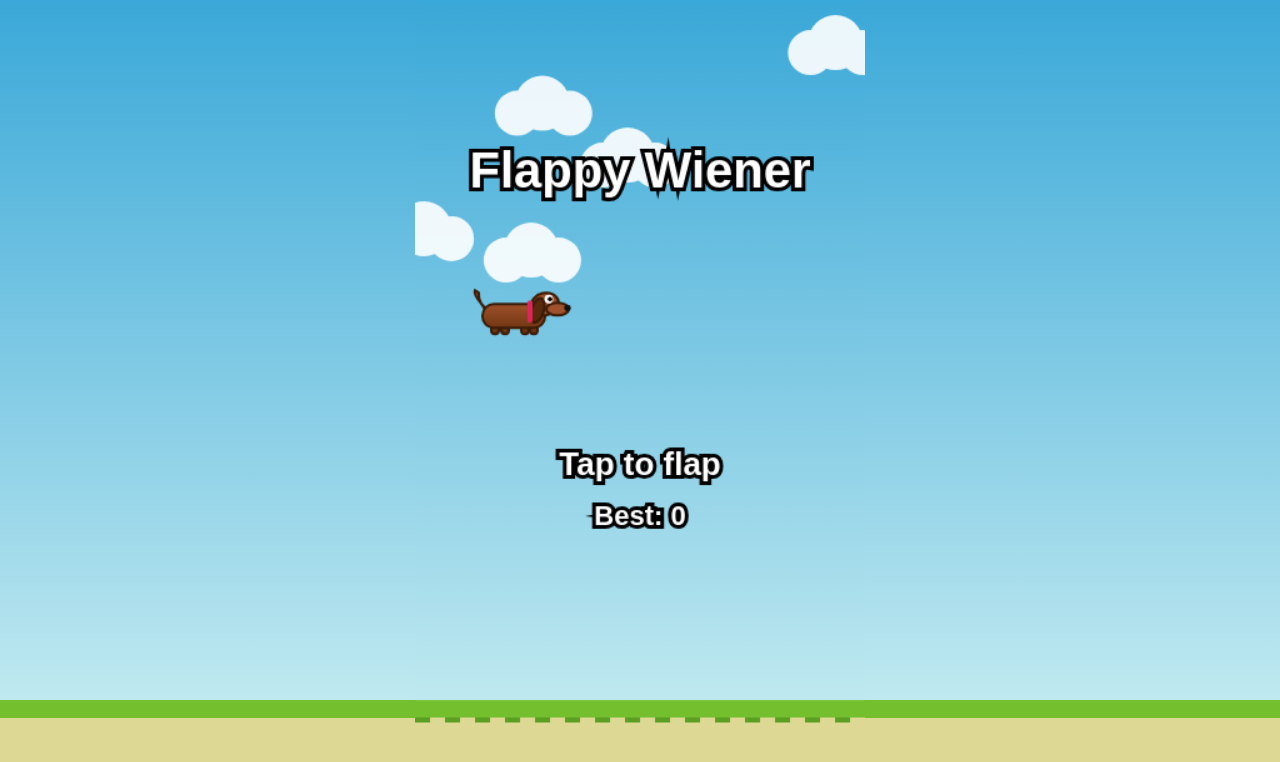
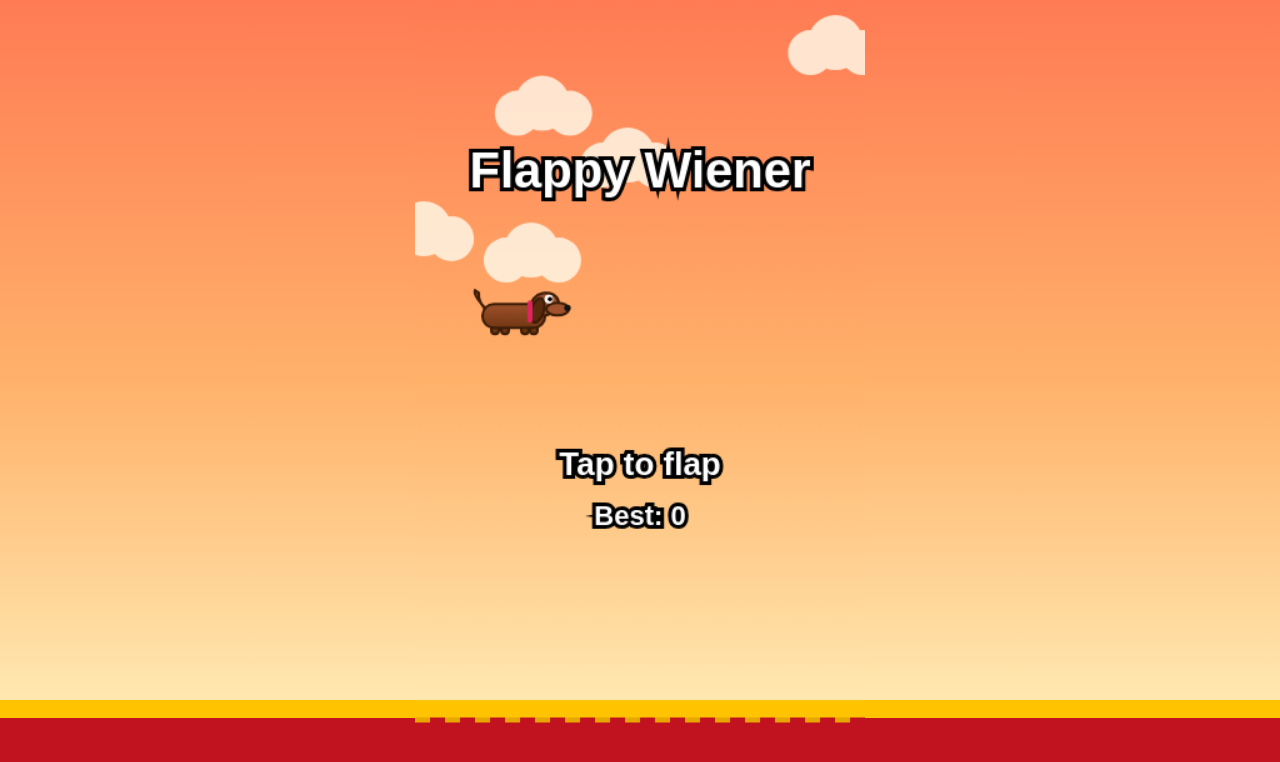
Before and after one commit to alexanderhalpern/flappy-dream, a plain HTML site: page index.html in a window 1280 px wide. Drawn offline with Linux system fonts and the light colour scheme.

Commit message:
Flappy Wiener: ketchup & mustard theme

```diff
--- a/index.html
+++ b/index.html
@@ -6,7 +6,7 @@
 <meta name="apple-mobile-web-app-capable" content="yes">
 <title>Flappy Wiener</title>
 <style>
-  html,body{margin:0;height:100%;background:linear-gradient(#3aa8d8 0%,#bfe9f0 87.5%,#73bf2e 87.5%,#73bf2e 89.7%,#ded895 89.7%,#ded895 100%);overflow:hidden;touch-action:none;-webkit-user-select:none;user-select:none}
+  html,body{margin:0;height:100%;background:linear-gradient(#ff7b54 0%,#ffb26b 48.1%,#ffe8b0 87.5%,#ffc300 87.5%,#ffc300 89.7%,#c1121f 89.7%,#c1121f 100%);overflow:hidden;touch-action:none;-webkit-user-select:none;user-select:none}
   canvas{display:block;margin:0 auto;height:100%;max-width:100%}
 </style>
 </head>
@@ -57,12 +57,12 @@ function drawPipe(px,y,h,flip){
 }
 function rr(ax,ay,w,h,r){r=Math.min(r,w/2,h/2);x.beginPath();x.moveTo(ax+r,ay);x.arcTo(ax+w,ay,ax+w,ay+h,r);x.arcTo(ax+w,ay+h,ax,ay+h,r);x.arcTo(ax,ay+h,ax,ay,r);x.arcTo(ax,ay,ax+w,ay,r);x.closePath();}
 function draw(){
-  const sky=x.createLinearGradient(0,0,0,GROUND);sky.addColorStop(0,'#3aa8d8');sky.addColorStop(1,'#bfe9f0');
+  const sky=x.createLinearGradient(0,0,0,GROUND);sky.addColorStop(0,'#ff7b54');sky.addColorStop(.55,'#ffb26b');sky.addColorStop(1,'#ffe8b0');
   x.fillStyle=sky;x.fillRect(0,0,W,H);
-  x.fillStyle='rgba(255,255,255,.9)';clouds.forEach(cl=>{x.beginPath();x.arc(cl.x,cl.y,18,0,7);x.arc(cl.x+20,cl.y-8,22,0,7);x.arc(cl.x+42,cl.y,18,0,7);x.fill();});
+  x.fillStyle='rgba(255,246,228,.85)';clouds.forEach(cl=>{x.beginPath();x.arc(cl.x,cl.y,18,0,7);x.arc(cl.x+20,cl.y-8,22,0,7);x.arc(cl.x+42,cl.y,18,0,7);x.fill();});
   pipes.forEach(p=>{drawPipe(p.x,0,p.top,true);drawPipe(p.x,p.top+GAP,GROUND-p.top-GAP,false);});
-  x.fillStyle='#ded895';x.fillRect(0,GROUND,W,H-GROUND);x.fillStyle='#73bf2e';x.fillRect(0,GROUND,W,14);
-  x.fillStyle='#5a9e22';for(let i=0;i<W+40;i+=24){const o=(state==='play'?(frame*SPEED)%24:0);x.fillRect(i-o,GROUND+14,12,4);}
+  x.fillStyle='#c1121f';x.fillRect(0,GROUND,W,H-GROUND);x.fillStyle='#ffc300';x.fillRect(0,GROUND,W,14);
+  x.fillStyle='#e8a600';for(let i=0;i<W+40;i+=24){const o=(state==='play'?(frame*SPEED)%24:0);x.fillRect(i-o,GROUND+14,12,4);}
   // dachshund
   x.save();x.translate(bird.x,bird.y);x.rotate(Math.max(-.45,Math.min(1.0,bird.v/12)));
   const legs=state==='play'?Math.sin(frame/2.5)*4:0;
```
